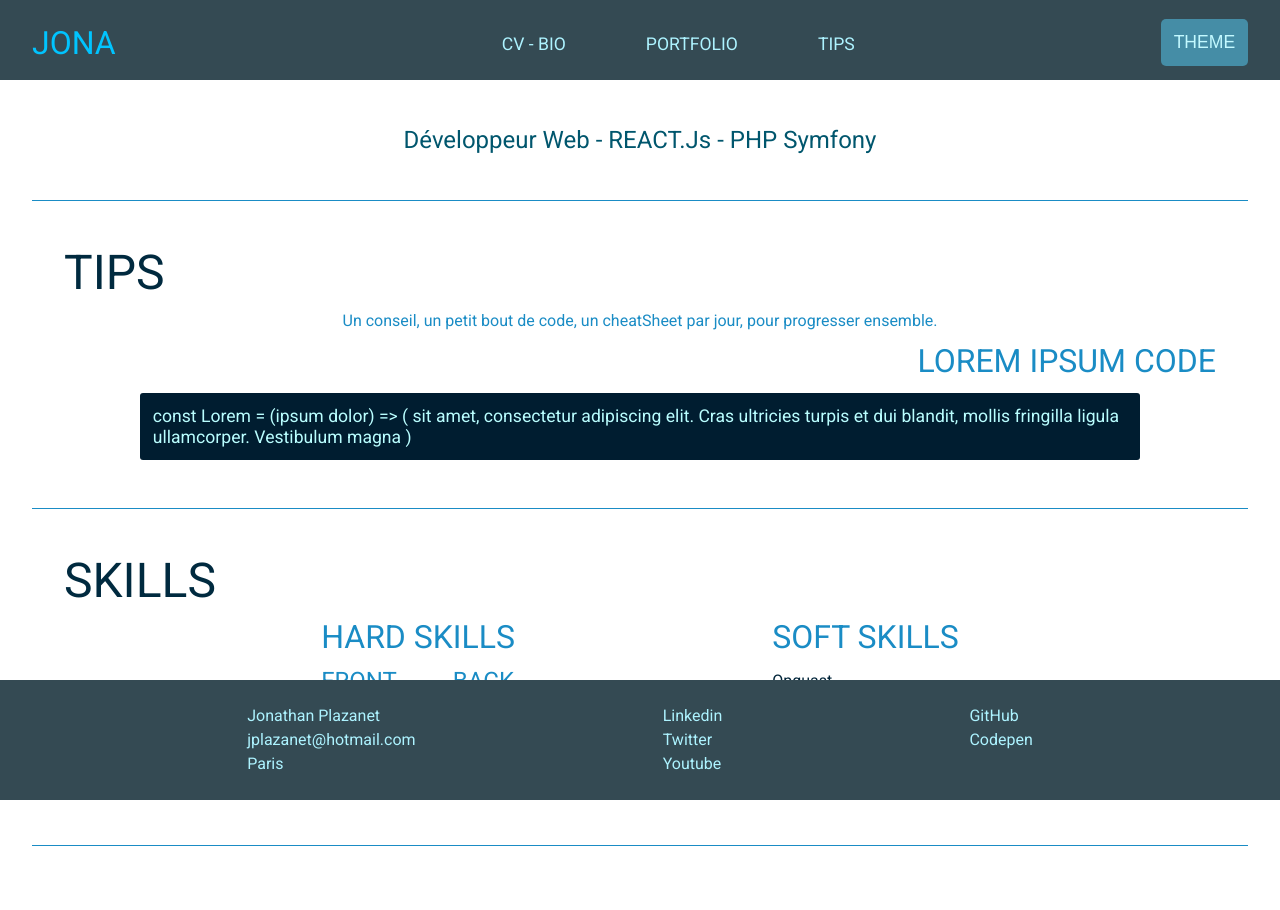
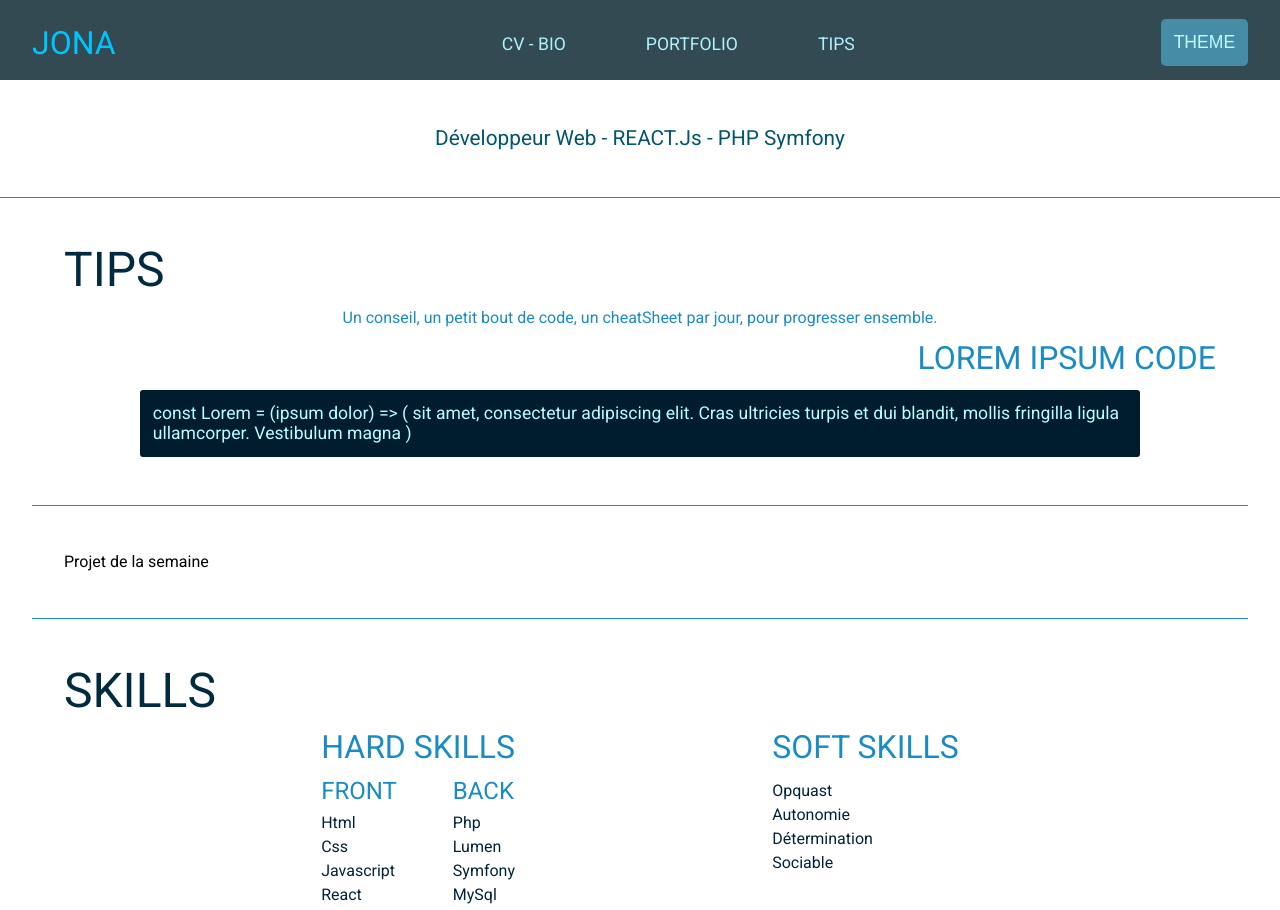
Before and after one commit to JonaPlaz/jona-website, a React app: page / in a window 1280 px wide. Shown: the top 910 px of the page. Before the commit the page ends 846 px from the top, so only its background shows below. Built offline with nearby package versions, Linux system fonts and the light colour scheme.

Commit message:
creation composant project - petites améliorations

```diff
--- a/src/components/Footer/footer.scss
+++ b/src/components/Footer/footer.scss
@@ -1,13 +1,12 @@
 // == Style du footer
 .footer {
   background-color: #344a53;
-  bottom: 0;
   display: flex;
   justify-content: space-evenly;
-  padding-top: 1.5rem;
-  position: absolute;
-  height: 120px;
-  width: 100vw;
+  padding: 1.5rem 0;
+
+
+
   ul {
       color: #ADF3FF;
   }
--- /dev/null
+++ b/src/components/Main/Project/index.js
@@ -0,0 +1,15 @@
+// == import de React
+import React from "react";
+
+// == import sass associé
+import "./project.scss";
+
+// == Composant Header
+const Project = () => (
+  <section className="sectionProject">
+    <p>Projet de la semaine</p>
+  </section>
+);
+
+// == export par défaut
+export default Project;
--- /dev/null
+++ b/src/components/Main/Project/project.scss
@@ -0,0 +1,6 @@
+// == Style de la section project
+
+.sectionProject {
+  border-bottom: 1px solid #1a8cc5;
+  padding: 3rem 2rem;
+}
--- a/src/components/Main/Skills/skills.scss
+++ b/src/components/Main/Skills/skills.scss
@@ -1,7 +1,6 @@
 // == Style de la section skills
 
 .sectionSkills {
-  border-bottom: 1px solid #1a8cc5;
   padding: 3rem 2rem;
 
   .skillsHardSoft {
--- a/src/components/Main/index.js
+++ b/src/components/Main/index.js
@@ -5,13 +5,15 @@ import React from "react";
 import "./main.scss";
 
 // == import components
+import Tips from './Tips'
 import Skills from './Skills'
-import Tips from './Tips'
+import Project from './Project'
 
 // == Composant Header
 const Main = () => (
   <main className="main">
     <Tips />
+    <Project />
     <Skills />
   </main>
 );
--- a/src/components/Subtitle/subtitle.scss
+++ b/src/components/Subtitle/subtitle.scss
@@ -1,9 +1,8 @@
 .subtitle {
   border-bottom: 1px solid #1a8cc5;
   color: #00566D;
-  font-size: 1.5rem;
+  font-size: 1.3rem;
   margin: 0 auto;
   padding: 3rem 2rem;
   text-align: center;
-  width: 95vw;
 }
```
